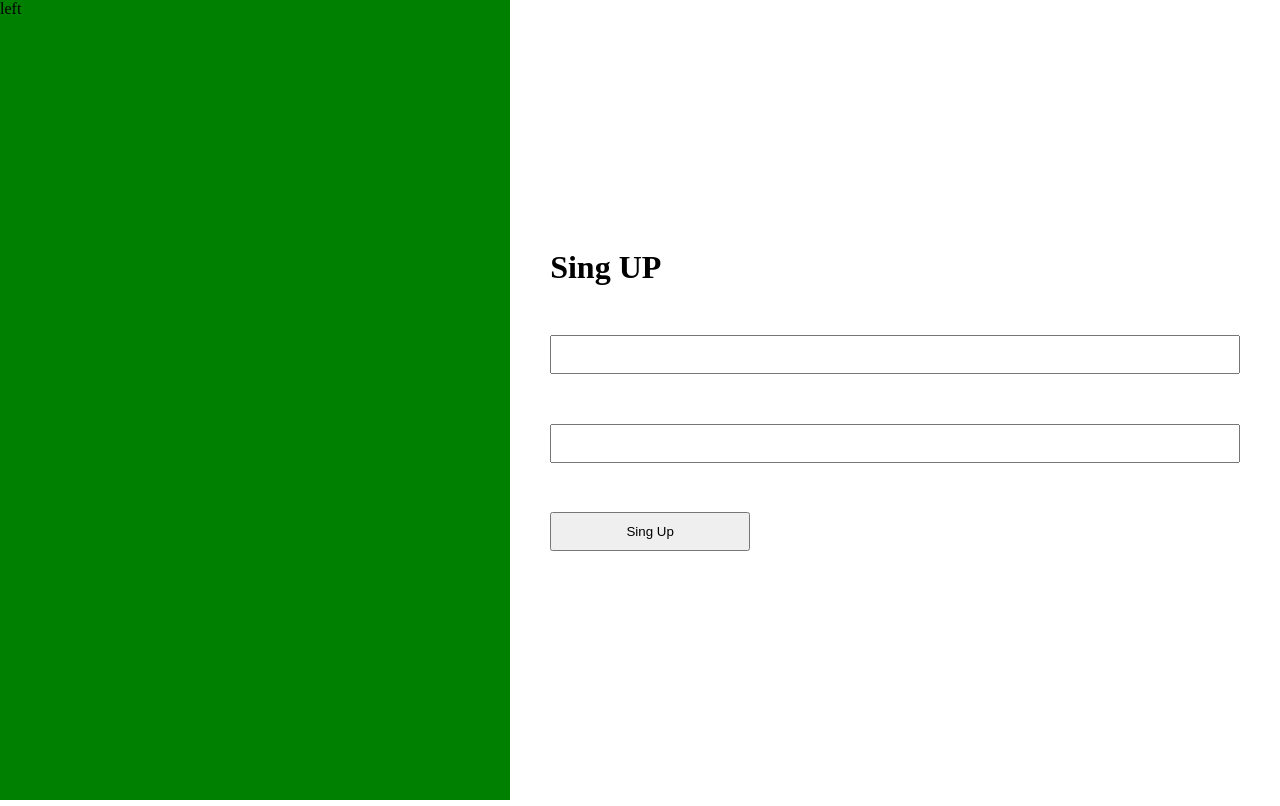
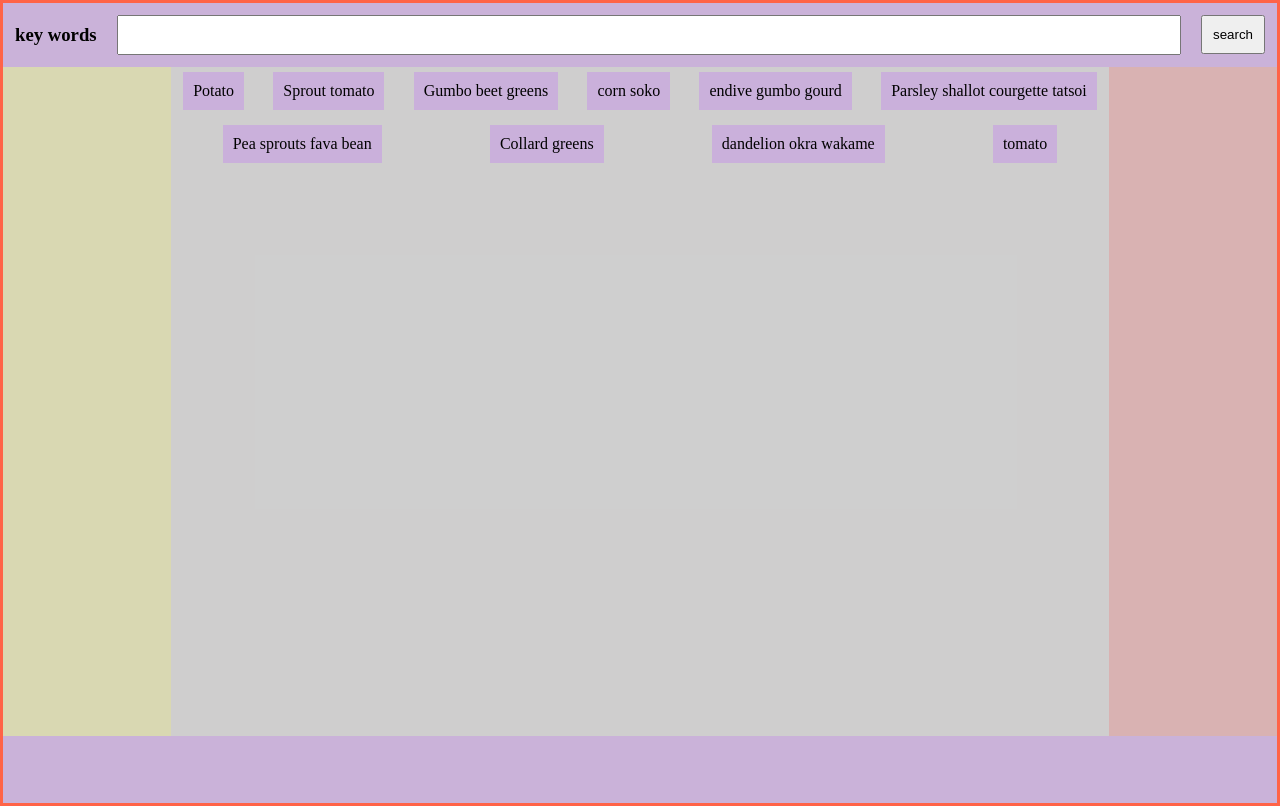
Before and after one commit to ThanunSugu/learn-flex-jsd6, a plain HTML site: page index.html in a window 1280 px wide. Drawn offline with Linux system fonts and the light colour scheme.

Commit message:
fix some value

```diff
--- a/index.html
+++ b/index.html
@@ -4,22 +4,42 @@
     <meta charset="UTF-8">
     <meta name="viewport" content="width=device-width, initial-scale=1.0">
     <link rel="stylesheet" href="styles.css"/>
-    <title>learn-flex</title>
+    <title>flex test</title>
 </head>
-<body>
-   <div class="app">
-        <div class ="left">left</div>
+<body class="border">
+    <!-- <h1>flex style</h1>     -->
+        <div class="flextest">
 
-        <div class ="right">
-            <form class="form">
-                <h1>Sing UP</h1>
-                <input type="text" />
-                <input type="text" />
-                <button>
-                    Sing Up
-                </button>
-            </form>
+            <div class="top">
+                <h3 class="w2_keyword">key words</h3>
+                <input class="w2_search" type="text"/>
+                <button class="w2_botton">search</button>
+            </div>
+
+            <div class="center">
+                <aside class="aside_left">
+                </aside>
+                <aside class="aside_center">
+                    <div class="content_flex">
+                        <p>Potato</p>
+                        <p>Sprout tomato</p>
+                        <p>Gumbo beet greens</p>
+                        <p>corn soko</p>
+                        <p>endive gumbo gourd</p>
+                        <p>Parsley shallot courgette tatsoi</p>
+                        <p>Pea sprouts fava bean</p>
+                        <p>Collard greens</p>
+                        <p>dandelion okra wakame</p>
+                        <p>tomato</p>
+                    </div>
+
+                </aside>
+                <aside class="aside_right">
+                </aside>
+            </div>
+            <div class="bottom">
+
+
         </div>
-   </div>
 </body>
 </html>
```
